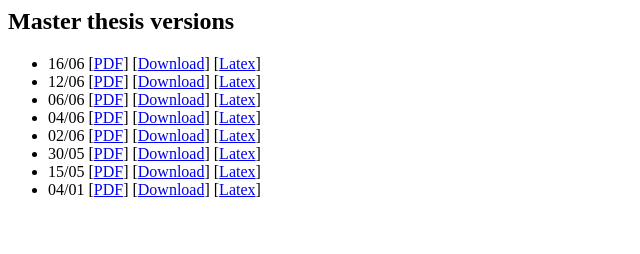
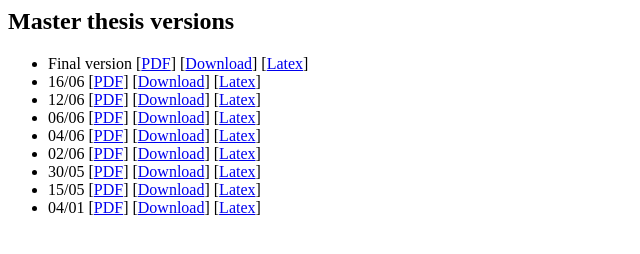
Before and after one commit to DeSchepperCedric/master-thesis, a plain HTML site: page docs/index.html in a window 1280 px wide. Shown: the whole page, without its empty margins (0-640 px from the left). Drawn offline with Linux system fonts and the light colour scheme.

Commit message:
Update index.html

```diff
--- a/docs/index.html
+++ b/docs/index.html
@@ -1,5 +1,9 @@
 <h2>Master thesis versions</h2>
 <ul>
+      <li>Final version [<a href="https://github.com/DeSchepperCedric/master-thesis/blob/main/PDF/ThesisDeSchepperCedric.pdf">PDF</a>]
+            [<a href="https://github.com/DeSchepperCedric/master-thesis/raw/main/PDF/ThesisDeSchepperCedric.pdf">Download</a>]
+            [<a href="https://github.com/DeSchepperCedric/master-thesis/tree/main/Latex/ThesisDeSchepperCedric">Latex</a>]
+  </li>
       <li>16/06 [<a href="https://github.com/DeSchepperCedric/master-thesis/blob/main/PDF/16_06.pdf">PDF</a>]
             [<a href="https://github.com/DeSchepperCedric/master-thesis/raw/main/PDF/16_06.pdf">Download</a>]
             [<a href="https://github.com/DeSchepperCedric/master-thesis/tree/main/Latex/16_06">Latex</a>]
```
